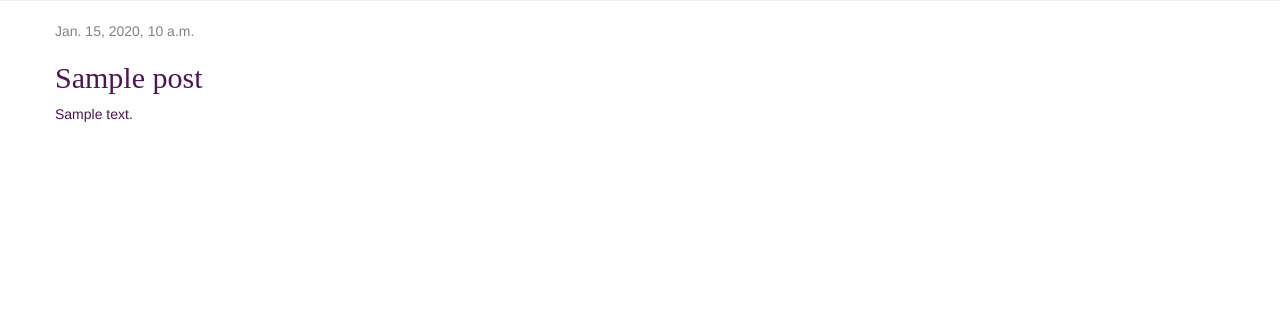
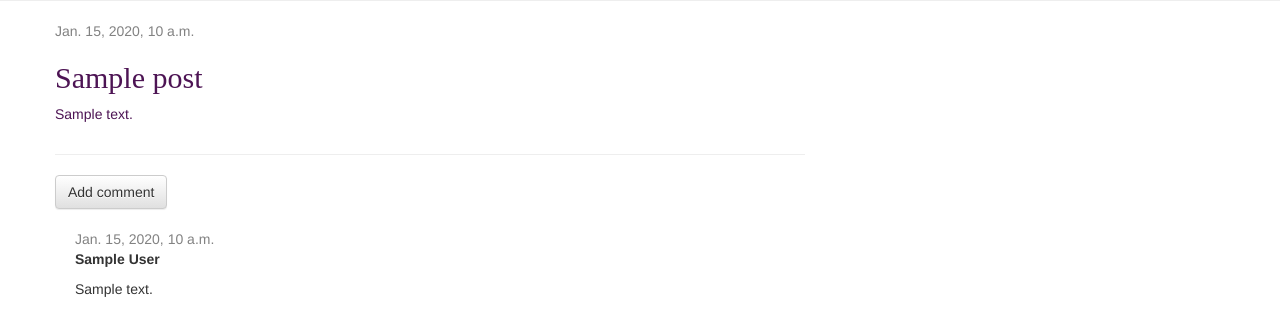
Before and after one commit to HayleyK2019/my-first-blog, a Django app: page /post/1/ in a window 1280 px wide. Shown: the part 222-558 px from the top of the page. Run offline with Django 3.2, Linux system fonts and the light colour scheme; tables that the repository leaves empty hold one stand-in row (values such as "Sample post"); some libraries are stand-ins or nearby versions; some web fonts are replaced.

Commit message:
add comments function. COMMENTS WORK

```diff
--- a/blog/static/css/blog.css
+++ b/blog/static/css/blog.css
@@ -54,3 +54,7 @@ color: #ffffff
 	color: #4d1454
 
 }
+
+.comment {
+    margin: 20px 0px 20px 20px;
+}
--- a/blog/templates/blog/post_detail.html
+++ b/blog/templates/blog/post_detail.html
@@ -13,4 +13,15 @@
         <h2>{{ post.title }}</h2>
         <p>{{ post.text|linebreaksbr }}</p>
     </div>
+	<hr>
+<a class="btn btn-default" href="{% url 'add_comment_to_post' pk=post.pk %}">Add comment</a>
+{% for comment in post.comments.all %}
+    <div class="comment">
+        <div class="date">{{ comment.created_date }}</div>
+        <strong>{{ comment.author }}</strong>
+        <p>{{ comment.text|linebreaks }}</p>
+    </div>
+{% empty %}
+    <p>No comments here yet :(</p>
+{% endfor %}
 {% endblock %}
--- a/blog/templates/blog/post_list.html
+++ b/blog/templates/blog/post_list.html
@@ -7,6 +7,7 @@
             <div class="date">
                 {{ post.published_date }}
             <p>{{ post.text|linebreaksbr }}</p>
+			<a href="{% url 'post_detail' pk=post.pk %}">Comments: {{ post.comments.count }}</a>
         </div></div>
     {% endfor %}
 {% endblock %}
--- a/blog/urls.py
+++ b/blog/urls.py
@@ -5,5 +5,6 @@ urlpatterns = [
     path('', views.post_list, name='post_list'),
     path('post/<int:pk>/', views.post_detail, name='post_detail'),
     path('post/new/', views.post_new, name='post_new'),
-    path('post/<int:pk>/edit/', views.post_edit, name='post_edit')
+    path('post/<int:pk>/edit/', views.post_edit, name='post_edit'),
+	path('post/<int:pk>/comment/', views.add_comment_to_post, name='add_comment_to_post'),
     ]
--- a/blog/views.py
+++ b/blog/views.py
@@ -2,7 +2,7 @@ from django.shortcuts import render
 from django.utils import timezone
 from .models import Post
 from django.shortcuts import render, get_object_or_404
-from .forms import PostForm
+from .forms import PostForm, CommentForm
 from django.shortcuts import redirect
 
 # Create your views here.
@@ -42,3 +42,16 @@ def post_edit(request, pk):
     else:
         form = PostForm(instance=post)
     return render(request, 'blog/post_edit.html', {'form': form})
+
+def add_comment_to_post(request, pk):
+    post = get_object_or_404(Post, pk=pk)
+    if request.method == "POST":
+        form = CommentForm(request.POST)
+        if form.is_valid():
+            comment = form.save(commit=False)
+            comment.post = post
+            comment.save()
+            return redirect('post_detail', pk=post.pk)
+    else:
+        form = CommentForm()
+    return render(request, 'blog/add_comment_to_post.html', {'form': form})
```
Also changed, not shown: blog/forms.py (+7 -1 lines).
